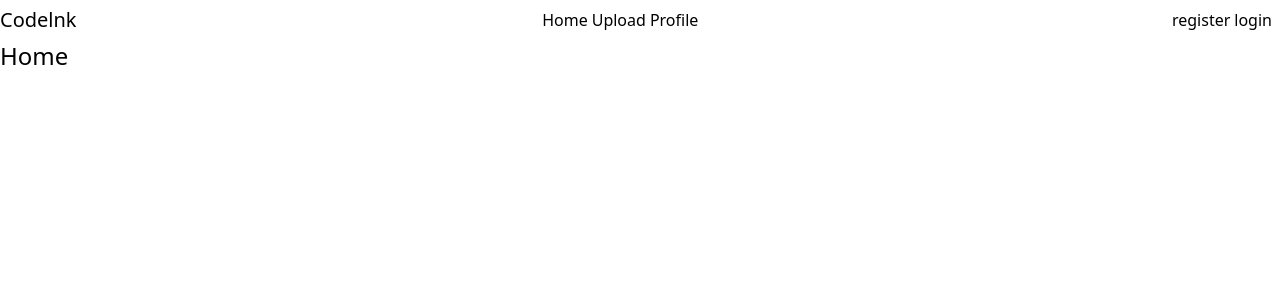
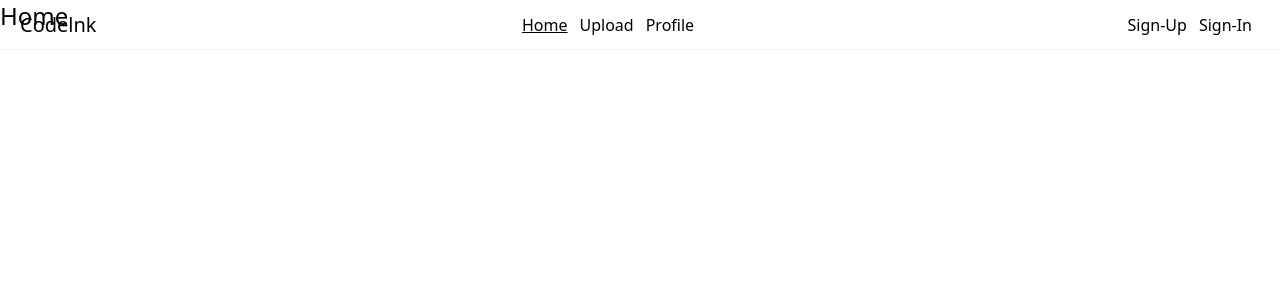
Before and after one commit to rudyransone-un/codelnk, a React (Vite) app in the folder apps/web/: page / in a window 1280 px wide. Shown: the top 300 px of the page. Built offline with nearby package versions, Linux system fonts and the light colour scheme.

Commit message:
feat: add Header

```diff
--- a/apps/web/src/components/Header.tsx
+++ b/apps/web/src/components/Header.tsx
@@ -1,20 +1,29 @@
-import { Link } from 'react-router-dom';
+import { NavLink, Link } from 'react-router-dom';
 
 export function Header() {
+  const isActivePage = ({ isActive }: { isActive: boolean }) =>
+    isActive ? 'underline' : '';
+
   return (
-    <>
-      <div className="w-full h-[40px] shadow-b-sm flex justify-between items-center">
-        <div className="font-sans text-xl">Codelnk</div>
-        <div className="flex items-center space-x-1 px-2">
-          <Link to={'/'}>Home</Link>
-          <Link to={'upload'}>Upload</Link>
-          <Link to={'profile'}>Profile</Link>
-        </div>
-        <div className="flex items-center space-x-1 px-2">
-          <Link to={'register'}>register</Link>
-          <Link to={'login'}>login</Link>
-        </div>
+    <div className="fixed top-0 left-0 px-5 py-5 w-[100%] h-[50px] shadow-b-sm flex justify-between items-center border-b-[1px] border-slate-100">
+      <Link to={'/'} className="font-sans text-xl">
+        Codelnk
+      </Link>
+      <div className="flex items-center space-x-3 px-2">
+        <NavLink to={'/'} className={isActivePage}>
+          Home
+        </NavLink>
+        <NavLink to={'/upload'} className={isActivePage}>
+          Upload
+        </NavLink>
+        <NavLink to={'/profile'} className={isActivePage}>
+          Profile
+        </NavLink>
       </div>
-    </>
+      <div className="flex items-center space-x-3 px-2">
+        <Link to={'/register'}>Sign-Up</Link>
+        <Link to={'/login'}>Sign-In</Link>
+      </div>
+    </div>
   );
 }
```
